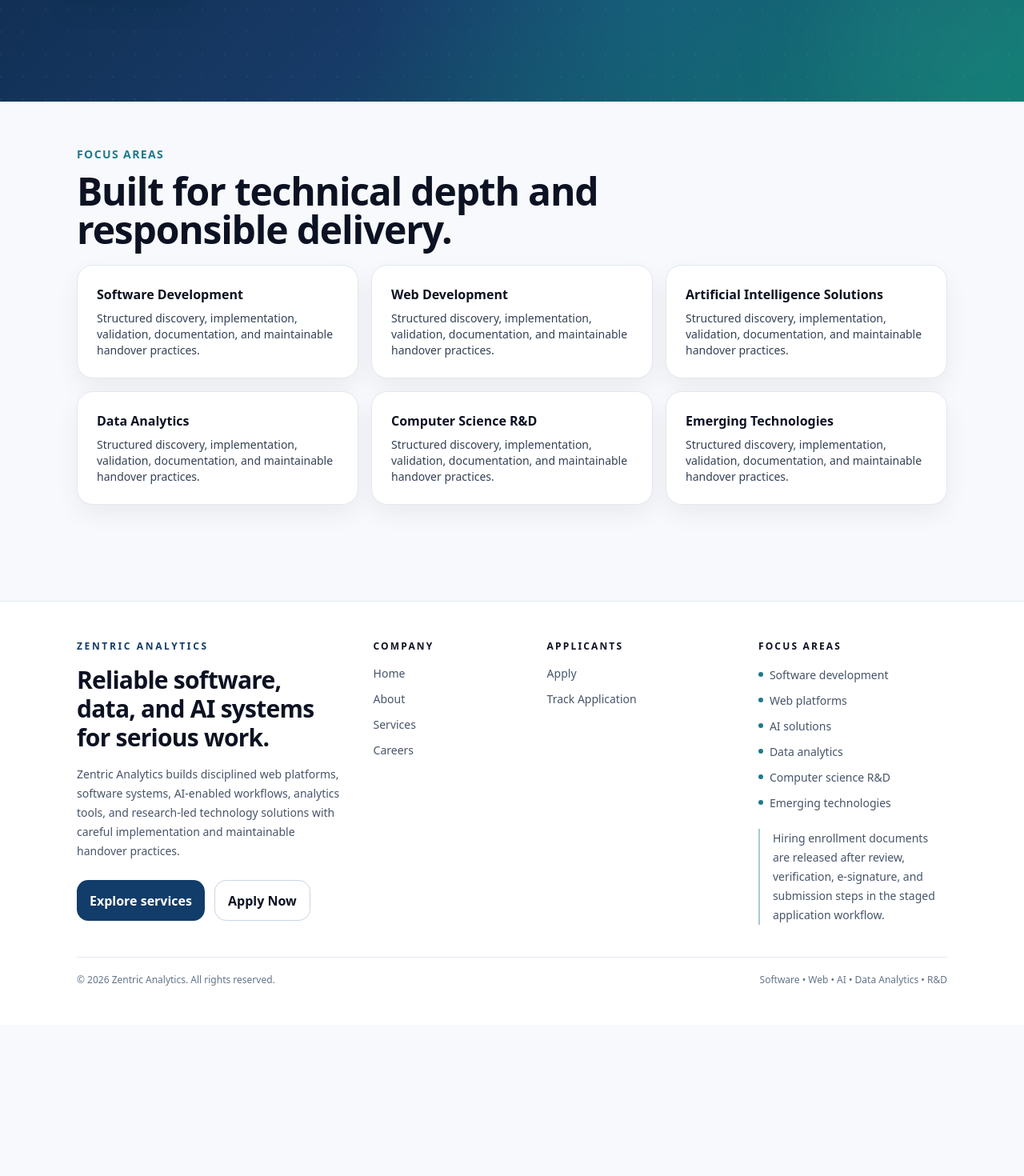
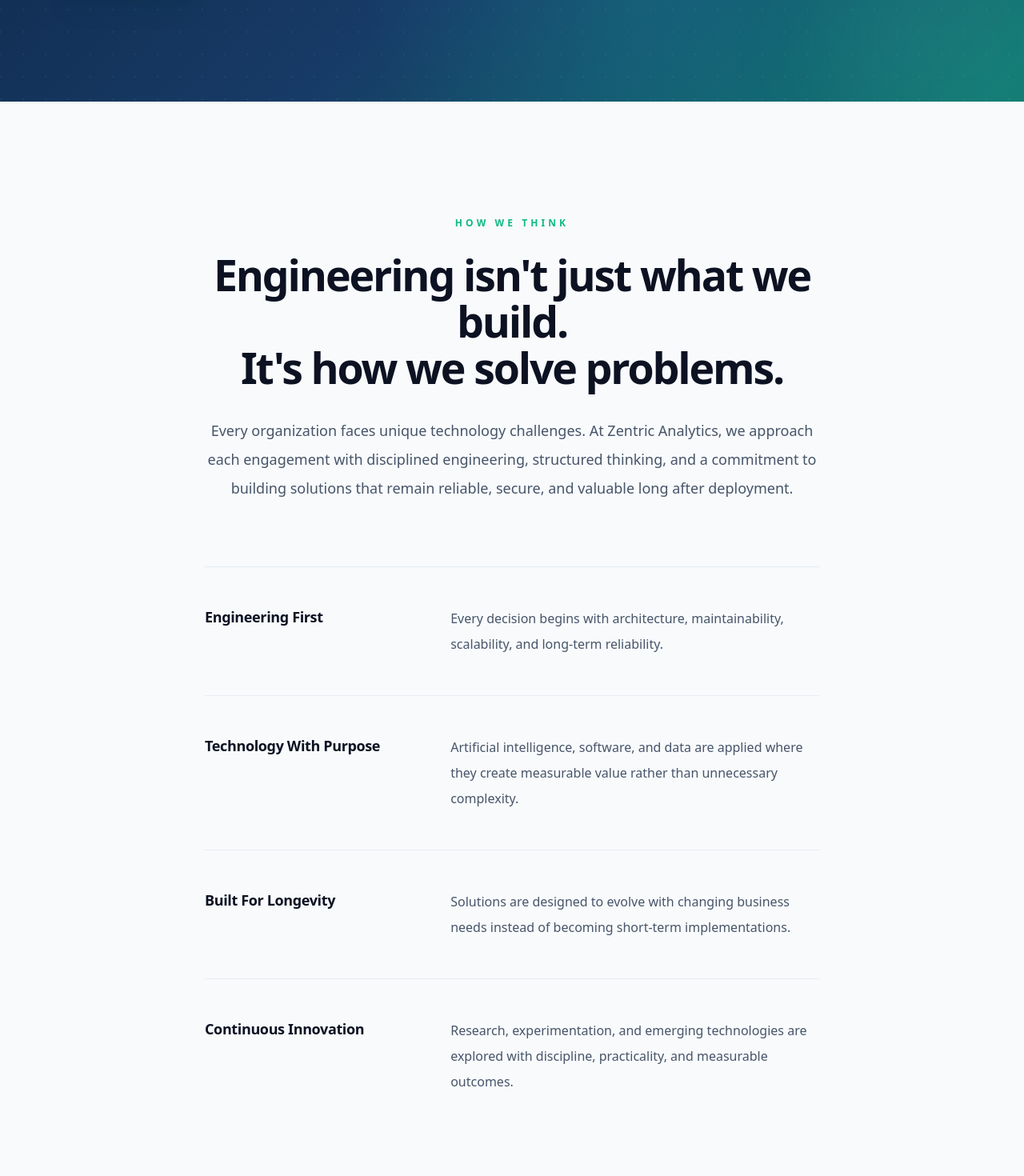
Before and after one commit to Zentric-Analytics/Zentricanalytics.com, a Next.js app: page / in a window 1280 px wide. Shown: the part 820-2290 px from the top of the page at 80% size. Before the commit the page ends 2101 px from the top, so only its background shows below. Built offline with nearby package versions, Linux system fonts and the light colour scheme.

Commit message:
Add editorial how we think homepage section

```diff
--- a/src/app/globals.css
+++ b/src/app/globals.css
@@ -20,3 +20,22 @@ body{margin:0;background:#f7f9fc;color:#0c1222}
 .btn-secondary{border:1px solid #cbd5e1;background:white}
 
 .card{max-width:100%;min-width:0;overflow-wrap:break-word;background:white;border:1px solid #e2e8f0;border-radius:1.25rem;box-shadow:0 12px 30px rgba(15,23,42,.06)}
+
+@keyframes editorial-fade-up{
+  from{opacity:0;transform:translateY(18px)}
+  to{opacity:1;transform:translateY(0)}
+}
+
+.editorial-reveal{animation:editorial-fade-up .7s ease-out both}
+
+@supports (animation-timeline:view()){
+  .editorial-reveal{
+    opacity:0;
+    animation-timeline:view();
+    animation-range:entry 12% cover 32%;
+  }
+}
+
+@media (prefers-reduced-motion:reduce){
+  .editorial-reveal{animation:none;opacity:1;transform:none}
+}
--- a/src/app/page.tsx
+++ b/src/app/page.tsx
@@ -76,6 +76,52 @@ export default function Home() {
         </div>
       </section>
 
+      <section className="bg-[#F8FAFC] px-4 py-24 sm:py-28 lg:py-36" aria-labelledby="how-we-think-heading">
+        <div className="mx-auto max-w-4xl text-center">
+          <p className="editorial-reveal text-xs font-bold uppercase tracking-[0.34em] text-[#10B981]">
+            HOW WE THINK
+          </p>
+          <h2
+            id="how-we-think-heading"
+            className="editorial-reveal mx-auto mt-7 max-w-3xl text-[2.15rem] font-bold leading-[1.08] tracking-[-0.04em] text-ink sm:text-[2.85rem] md:text-[3.35rem]"
+          >
+            Engineering isn&apos;t just what we build.
+            <br className="hidden sm:block" />
+            It&apos;s how we solve problems.
+          </h2>
+          <p className="editorial-reveal mx-auto mt-8 max-w-3xl text-base leading-8 text-slate-600 sm:text-lg sm:leading-9">
+            Every organization faces unique technology challenges. At Zentric Analytics, we approach each engagement with disciplined engineering, structured thinking, and a commitment to building solutions that remain reliable, secure, and valuable long after deployment.
+          </p>
+
+          <div className="mx-auto mt-16 max-w-3xl border-t border-slate-200/80 text-left sm:mt-20">
+            <article className="editorial-reveal border-b border-slate-200/80 py-10 sm:grid sm:grid-cols-[minmax(0,0.72fr)_minmax(0,1.28fr)] sm:gap-12 sm:py-12">
+              <h3 className="text-lg font-bold tracking-[-0.02em] text-ink">Engineering First</h3>
+              <p className="mt-4 text-base leading-8 text-slate-600 sm:mt-0">
+                Every decision begins with architecture, maintainability, scalability, and long-term reliability.
+              </p>
+            </article>
+            <article className="editorial-reveal border-b border-slate-200/80 py-10 sm:grid sm:grid-cols-[minmax(0,0.72fr)_minmax(0,1.28fr)] sm:gap-12 sm:py-12">
+              <h3 className="text-lg font-bold tracking-[-0.02em] text-ink">Technology With Purpose</h3>
+              <p className="mt-4 text-base leading-8 text-slate-600 sm:mt-0">
+                Artificial intelligence, software, and data are applied where they create measurable value rather than unnecessary complexity.
+              </p>
+            </article>
+            <article className="editorial-reveal border-b border-slate-200/80 py-10 sm:grid sm:grid-cols-[minmax(0,0.72fr)_minmax(0,1.28fr)] sm:gap-12 sm:py-12">
+              <h3 className="text-lg font-bold tracking-[-0.02em] text-ink">Built For Longevity</h3>
+              <p className="mt-4 text-base leading-8 text-slate-600 sm:mt-0">
+                Solutions are designed to evolve with changing business needs instead of becoming short-term implementations.
+              </p>
+            </article>
+            <article className="editorial-reveal py-10 sm:grid sm:grid-cols-[minmax(0,0.72fr)_minmax(0,1.28fr)] sm:gap-12 sm:py-12">
+              <h3 className="text-lg font-bold tracking-[-0.02em] text-ink">Continuous Innovation</h3>
+              <p className="mt-4 text-base leading-8 text-slate-600 sm:mt-0">
+                Research, experimentation, and emerging technologies are explored with discipline, practicality, and measurable outcomes.
+              </p>
+            </article>
+          </div>
+        </div>
+      </section>
+
       <Section eyebrow="Focus areas" title="Built for technical depth and responsible delivery.">
         <div className="grid gap-4 md:grid-cols-3">
           {focus.map((item) => (
```
